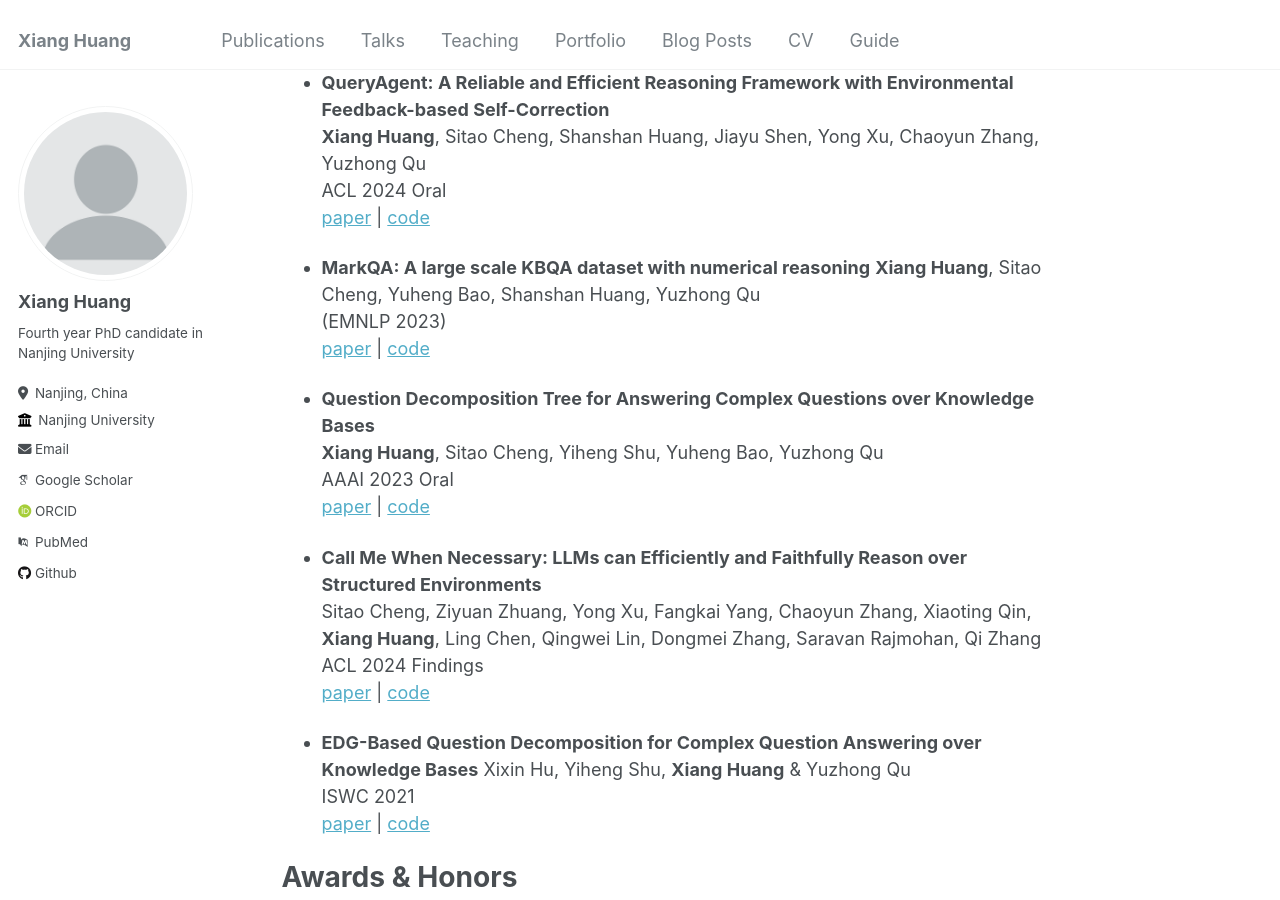
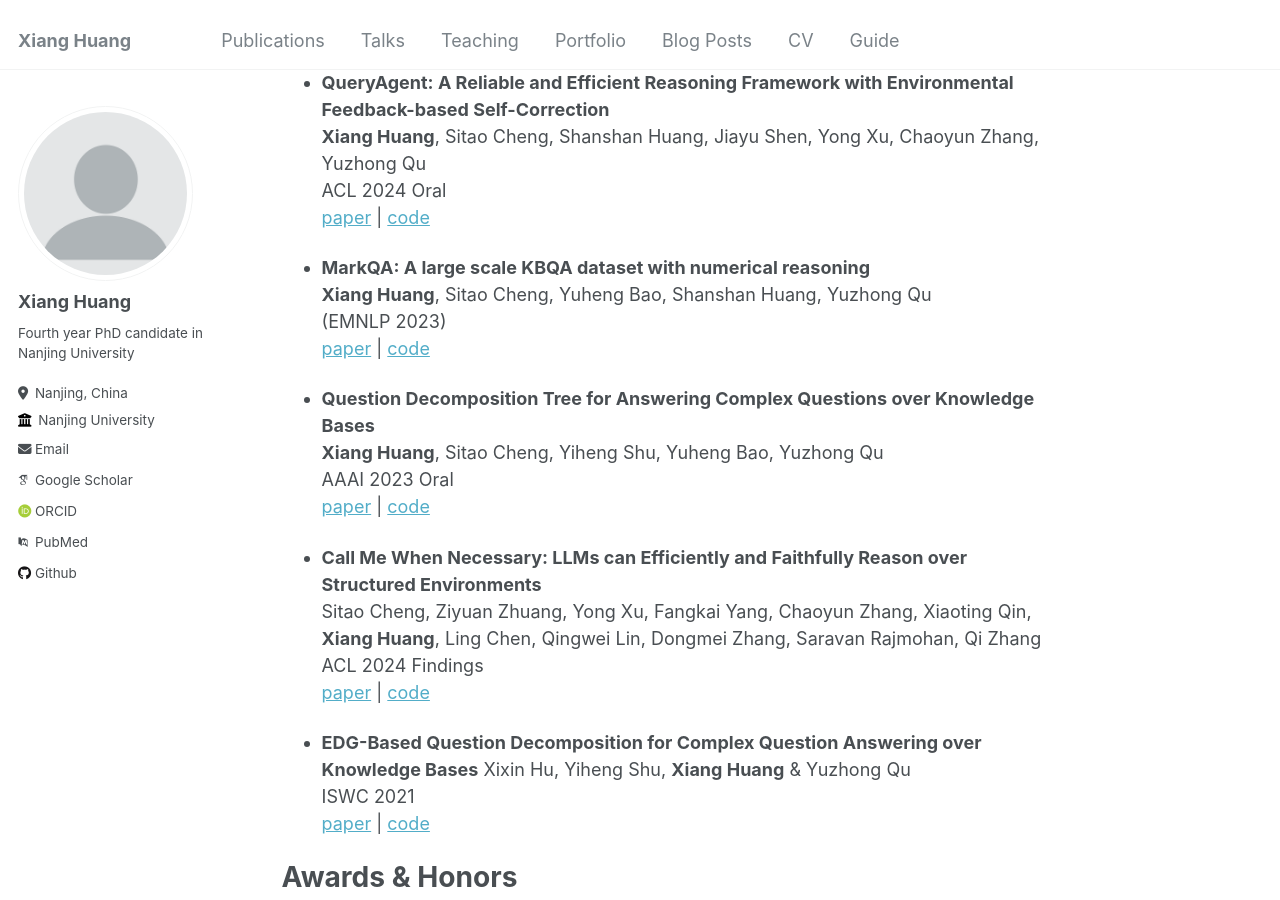
Before and after one commit to cdhx/cdhx.github.io, a Jekyll site: the page built from _pages/about.md, in a window 1280 px wide and 900 px high, scrolled down 415 px. Built offline with Jekyll 4.4.1, drawn with Linux system fonts in a browser that asks for light colours; some web fonts are replaced.

Commit message:
Update about.md

```diff
--- a/_pages/about.md
+++ b/_pages/about.md
@@ -22,7 +22,7 @@ Publication
 - **QueryAgent: A Reliable and Efficient Reasoning Framework with Environmental Feedback-based Self-Correction** <br/>
 **Xiang Huang**, Sitao Cheng, Shanshan Huang, Jiayu Shen, Yong Xu, Chaoyun Zhang, Yuzhong Qu <br/> ACL 2024 Oral <br/> [paper](https://arxiv.org/abs/2403.11886) \| [code](https://github.com/cdhx/QueryAgent)
 
-- **MarkQA: A large scale KBQA dataset with numerical reasoning**
+- **MarkQA: A large scale KBQA dataset with numerical reasoning** <br/>
 **Xiang Huang**, Sitao Cheng, Yuheng Bao, Shanshan Huang, Yuzhong Qu  <br/>
 (EMNLP 2023) <br/>
 [paper](http://arxiv.org/abs/2310.15517) \| [code](https://github.com/cdhx/MarkQA)
```
